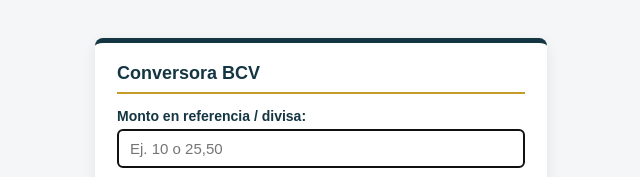
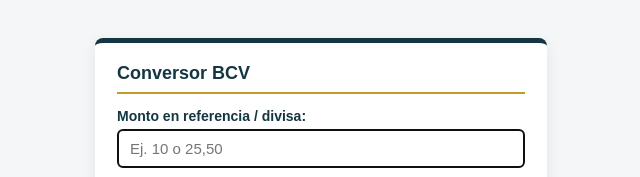
Before and after one commit to plardgg/conversor-bcv, a plain HTML site: page index.html in a window 1280 px wide. Shown: the top 177 px of the page, 319-959 px from the left. Drawn offline with Linux system fonts and the light colour scheme.

Commit message:
Update index.html

```diff
--- a/index.html
+++ b/index.html
@@ -101,7 +101,7 @@
 </head>
 <body>
   <div class="tarjeta">
-    <h3>Conversora BCV</h3>
+    <h3>Conversor BCV</h3>
 
     <label for="monto">Monto en referencia / divisa:</label>
     <input type="text" id="monto" placeholder="Ej. 10 o 25,50" autofocus>
```
